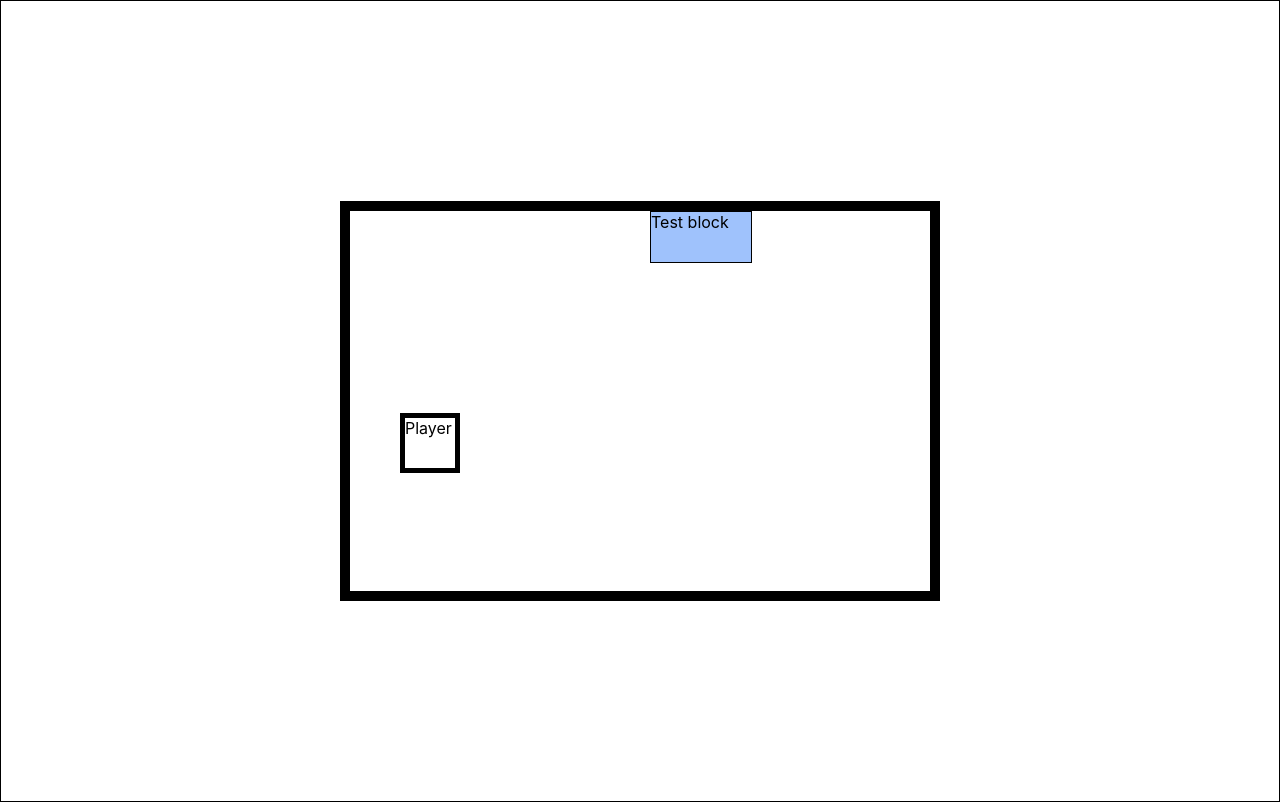
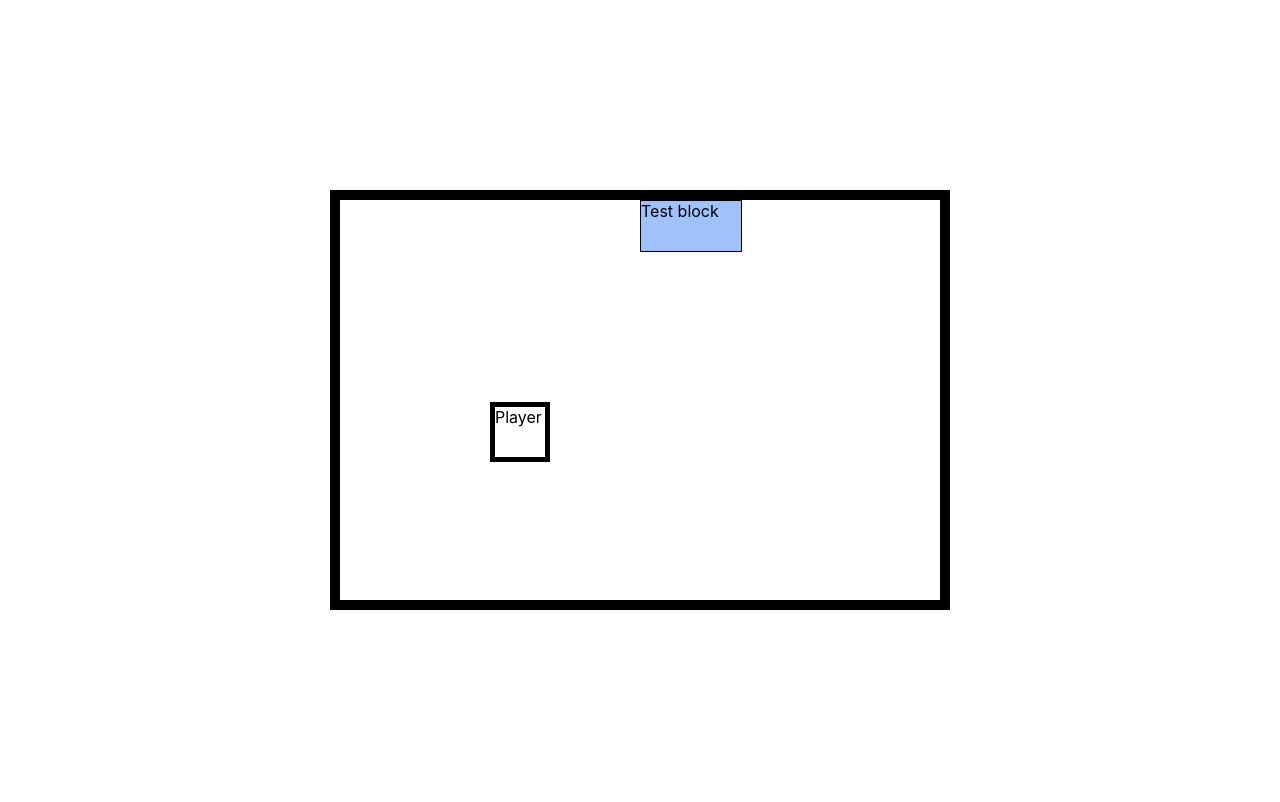
Before and after one commit to HuyCam/cross-street, a React (Create React App) app: page / in a window 1280 px wide. Built offline with nearby package versions, Linux system fonts and the light colour scheme.

Commit message:
Set up player control

```diff
--- a/src/App.js
+++ b/src/App.js
@@ -6,116 +6,62 @@ class App extends Component {
   constructor(props) {
     super(props);
     this.state = {
-      start: 0,
-      move: {
-        left: false,
-        right: false,
-        up: false,
-        down: false
-      }
+      start: false,
+      isCollision: false
     };
 
+    this.data = {
+      border: {
+        left: null,
+        right: null,
+        up: null,
+        down: null
+      }
+     }
+
     this.element = React.createRef();
-    this.handleKeyDown = this.handleKeyDown.bind(this);
-    this.handleKeyUp = this.handleKeyUp.bind(this);
+    this.setBorder = this.setBorder.bind(this);
+  }
+
+  // this is only for initial set up
+  setBorder() {
+    this.data.border = {
+        left: this.element.current ? this.element.current.getBoundingClientRect().left : null,
+        right: this.element.current ? this.element.current.getBoundingClientRect().right : null,
+        up: this.element.current ? this.element.current.getBoundingClientRect().up : null,
+        down: this.element.current ? this.element.current.getBoundingClientRect().down: null
+    };
   }
 
   componentDidMount () {
-    document.addEventListener('keydown', this.handleKeyDown);
-    document.addEventListener('keyup', this.handleKeyUp);
-
     // at first when react is created, DOM hasn't been created yet => no left and right coordination
     // for its child to work with, this timmer is to refresh the DOM state
     // so it will pass the left coordiation and right coordination to it child so its child can work on collision.
     this.timerID = setTimeout(() => {
+      this.setBorder();
       this.setState({
-        start: this.state.start++
+        start: true
       });
     }, 1000);
   }
 
-  handleKeyUp() {
-    this.setState({
-      move: {
-        left: false,
-        right: false,
-        up: false,
-        down: false
-      }
-    })
-  }
 
-  handleKeyDown(e) {
-    const keyCode = {
-      arrLeft: 37,
-      arrUp: 38,
-      arrRight: 39,
-      arrDown: 40
-    }
-    const eventKey = e.keyCode;
-    switch(eventKey) {
-      case keyCode.arrLeft:
-        return this.setState({
-          move: {
-            left: true,
-            right: false,
-            up: false,
-            down: false
-          }
-        });
-      case keyCode.arrUp:
-        return this.setState({
-          move: {
-            left: false,
-            right: false,
-            up: true,
-            down: false
-          }
-        });
-      case keyCode.arrRight:
-        return this.setState({
-          move: {
-            left: false,
-            right: true,
-            up: false,
-            down: false
-          }
-        });
-      case keyCode.arrDown:
-        return this.setState({
-          move: {
-            left: false,
-            right: false,
-            up: false,
-            down: true
-          }
-        });
-      default:
-        return this.setState({
-          left: false,
-        right: false,
-        up: false,
-        down: false
-        })
-    }
-
-  }
 
   render() {
-    const left = this.element.current ? this.element.current.getBoundingClientRect().left : null;
-    const right = this.element.current ? this.element.current.getBoundingClientRect().right : null;
+    const left = this.data.border.left;
+    const right = this.data.border.right;
 
     return (
       <div className="view" >
-
-        <div className="contain" ref={this.element}>
-          <Block
-          left={left}
-          right={right}
-          />
-          <Player move={this.state.move}/>
+        <div className="contain">
+          <div className="border" ref={this.element}>
+            <Block
+            left={left}
+            right={right}
+            />
+            <Player move={this.state.move}/>
+          </div>
         </div>
-
       </div>
     );
   }
--- a/src/components/block.js
+++ b/src/components/block.js
@@ -28,9 +28,9 @@ class Block extends Component {
     if (!left || !right) {
         return;
     }
-        if (myBorderRight >= right - 10) {
+        if (myBorderRight >= right) {
             this.setState({ moveAhead: false });
-        } else if (myBorderLeft <= left + 10) {
+        } else if (myBorderLeft <= left) {
             this.setState({ moveAhead: true });
         }
 
@@ -38,16 +38,16 @@ class Block extends Component {
         if (this.state.moveAhead) {
 
             // check collision when move ahead
-            if (myBorderRight + this.speed >= right - 10) {
-                let movementDistance = right - myBorderRight - 10;
+            if (myBorderRight + this.speed >= right) {
+                let movementDistance = right - myBorderRight;
                 this.setState({ count: this.state.count + movementDistance })
             } else {
                 this.setState({ count: this.state.count + 50 });
             }
         } else if (!this.state.moveAhead){
 
-            if (myBorderLeft - this.speed <= left + 10) {
-                const movementDistance = Math.abs(left + 9 - myBorderLeft);
+            if (myBorderLeft - this.speed <= left) {
+                const movementDistance = Math.abs(left - myBorderLeft);
                 this.setState({ count: this.state.count - movementDistance })
             } else {
                 this.setState({ count: this.state.count - 50 });
--- a/src/components/player.js
+++ b/src/components/player.js
@@ -7,28 +7,132 @@ class Player extends Component {
         this.player = React.createRef();
         this.state = {
             speed: 10,
+            move: {
+                left: false,
+                right: false,
+                up: false,
+                down: false
+            },
             position: {
-                left: this.player.current ? this.player.current.getBoundingClientRect().left : 50,
+                left: this.player.current ? this.player.current.getBoundingClientRect().left : 150,
                 top: this.player.current ? this.player.current.getBoundingClientRect().top : 150
             }
 
         }
 
         this.newPosition = this.newPosition.bind(this);
+        this.checkDirection = this.checkDirection.bind(this);
+        this.handleKeyDown = this.handleKeyDown.bind(this);
+        this.handleKeyUp = this.handleKeyUp.bind(this);
     }
 
     componentDidMount() {
         console.log('something');
+        document.addEventListener('keydown', (e) => {
+            this.handleKeyDown(e);
+            this.checkDirection();
+        });
+        // the key up to check if user stop moving is commented out bc in key down event
+        // there is a switch that have a defause case that can replace an action the same as
+        // what keyup event will handle
+        // document.addEventListener('keyup', this.handleKeyUp);
     }
 
-    newPosition() {
-        const newLeft = this.state.position.left - this.state.speed;
-        if (this.props.move.left) {
-            this.setState({
-                position: {
-                    left: newLeft
+    handleKeyUp() {
+        this.setState({
+          move: {
+            left: false,
+            right: false,
+            up: false,
+            down: false
+          }
+        })
+      }
+
+    handleKeyDown(e) {
+        const keyCode = {
+            arrLeft: 37,
+            arrUp: 38,
+            arrRight: 39,
+            arrDown: 40
+        }
+        const eventKey = e.keyCode;
+        switch(eventKey) {
+            case keyCode.arrLeft:
+            return this.setState({
+                move: {
+                left: true,
+                right: false,
+                up: false,
+                down: false
                 }
             });
+            case keyCode.arrUp:
+            return this.setState({
+                move: {
+                left: false,
+                right: false,
+                up: true,
+                down: false
+                }
+            });
+            case keyCode.arrRight:
+            return this.setState({
+                move: {
+                left: false,
+                right: true,
+                up: false,
+                down: false
+                }
+            });
+            case keyCode.arrDown:
+            return this.setState({
+                move: {
+                left: false,
+                right: false,
+                up: false,
+                down: true
+                }
+            });
+            default:
+            return this.setState({
+                move: {
+                    left: false,
+                    right: false,
+                    up: false,
+                    down: false
+                }
+            })
+        }
+    }
+
+    newPosition(left = this.state.position.left, top = this.state.position.top) {
+        console.log(left);
+        this.setState({
+            position: {
+                left: left,
+                top: top
+            }
+        });
+    }
+
+    checkDirection() {
+        if (this.state.move.left) {
+            const newLeft = this.state.position.left - this.state.speed;
+            this.newPosition(newLeft);
+            return;
+        } else if (this.state.move.up) {
+            const newTop = this.state.position.top - this.state.speed;
+            this.newPosition(this.state.position.left, newTop);
+            return;
+        } else if (this.state.move.right) {
+            const newLeft = this.state.position.left + this.state.speed;
+            this.newPosition(newLeft);
+            return;
+        } else if (this.state.move.down) {
+            const newTop = this.state.position.top + this.state.speed;
+            this.newPosition(this.state.position.left, newTop);
+            return;
         }
     }
 
--- a/src/index.css
+++ b/src/index.css
@@ -20,14 +20,17 @@ code {
   align-items: center;
   justify-content: center;
   height: 100vh;
-  border: 1px solid black;
 }
 
 .contain {
+  border: 10px solid black;
+  margin: auto;
+}
+
+.border {
   box-sizing: border-box;
   height: 400px;
   width: 600px;
-  border: 10px solid black;
   margin: auto;
 }
 
@@ -44,7 +47,6 @@ code {
 #player {
   position: relative;
   border: 5px solid black;
-
   width: 50px;
   height: 50px;
 }
--- a/src/index.js
+++ b/src/index.js
@@ -2,6 +2,5 @@ import React from 'react';
 import ReactDOM from 'react-dom';
 import './index.css';
 import App from './App';
-import * as serviceWorker from './serviceWorker';
 
 ReactDOM.render(<App />, document.getElementById('root'));
```
